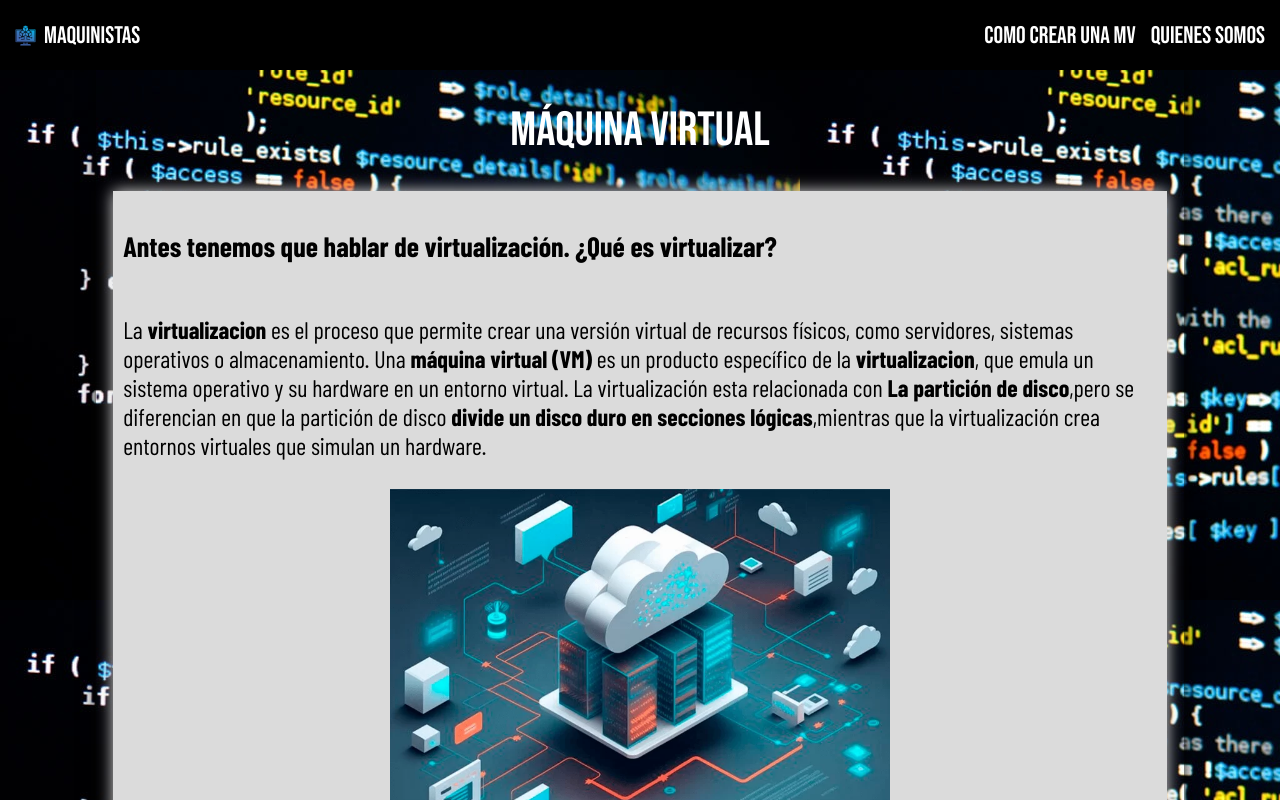
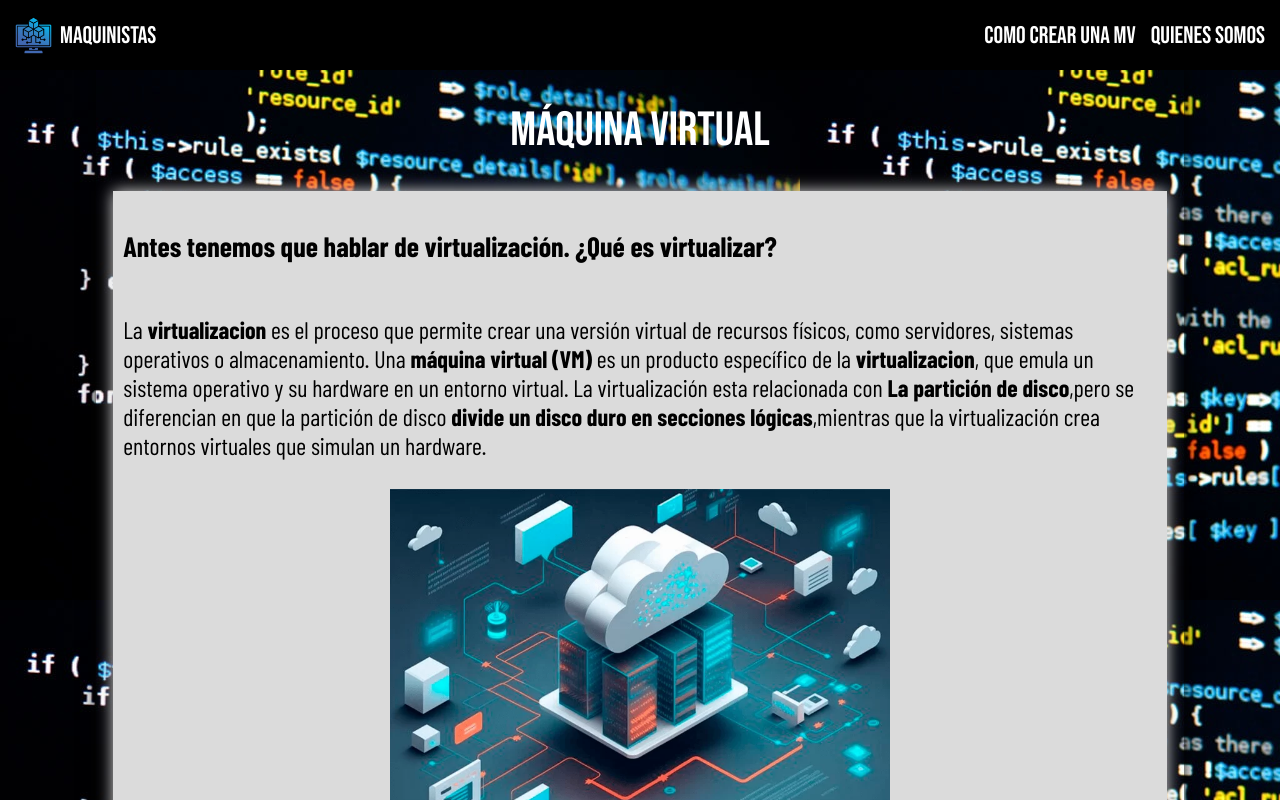
Before and after one commit to Fernandezben10/grupo9-muestra, a plain HTML site: page index.html in a window 1280 px wide. Shown: the top 800 px of the page. Drawn offline with nearby package versions, Linux system fonts and the light colour scheme; a web font is replaced by a local one.

Commit message:
Update style.css

```diff
--- a/style.css
+++ b/style.css
@@ -126,7 +126,7 @@ hr{
 }
 a img{
     padding-right: 5px;
-    width: 21px;
+    width: 37px;
 }
 
 .img_ches {
```
